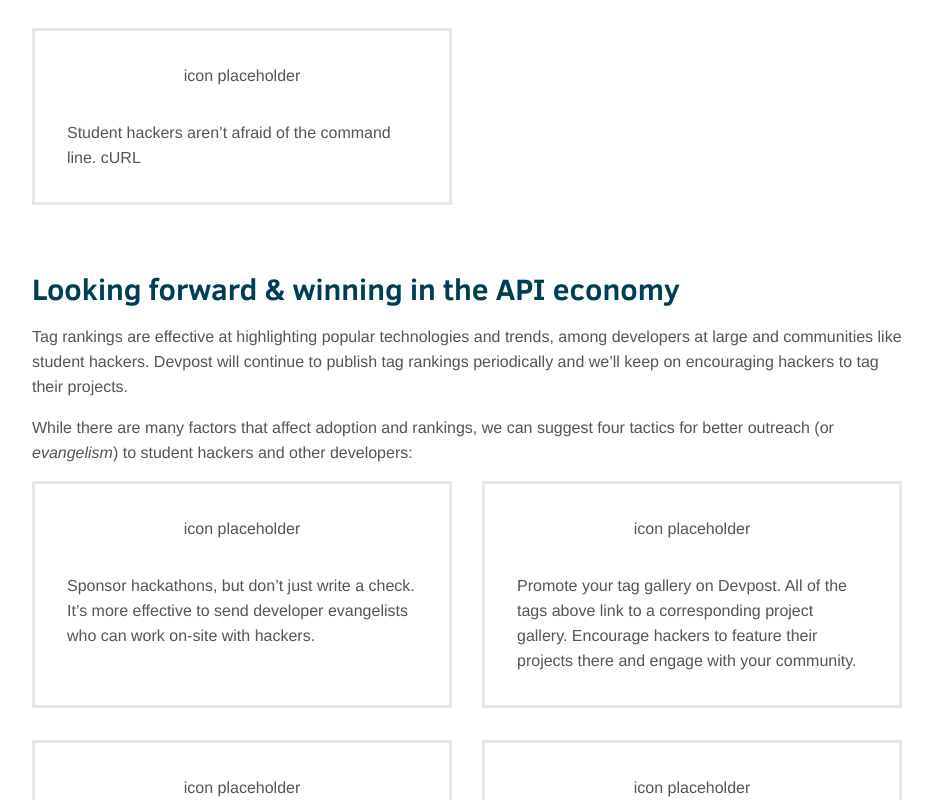
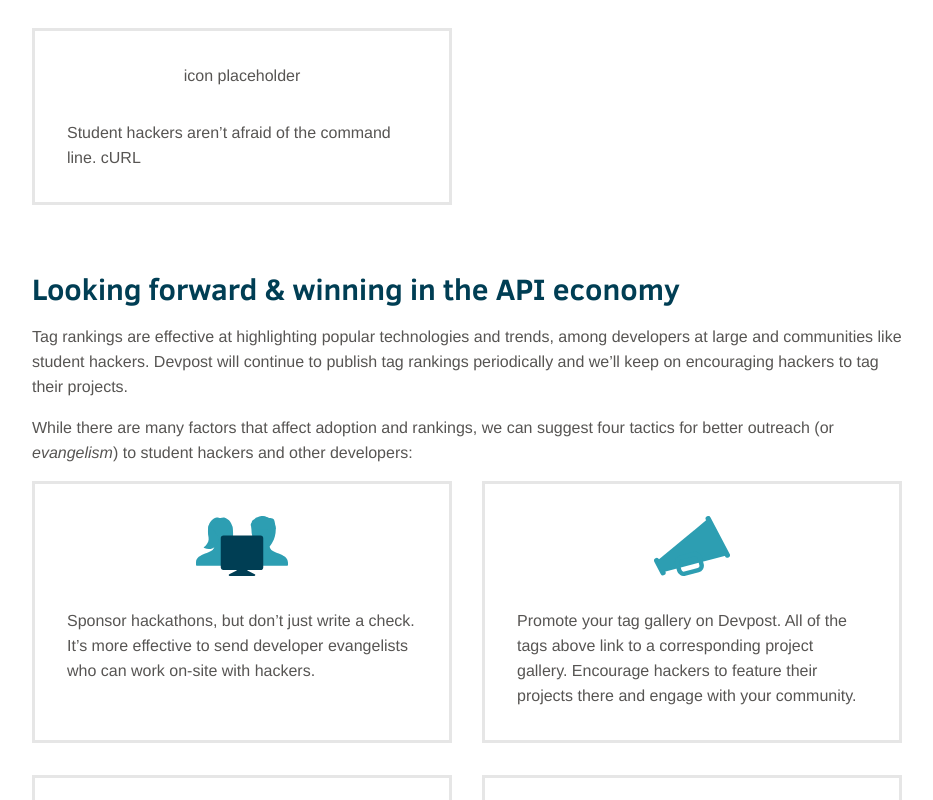
Before and after one commit to challengepost/studenthackers, a plain HTML site: page index.html in a window 1280 px wide. Shown: the part 6646-7446 px from the top of the page, without its empty margins (323-1256 px from the left). Drawn offline with Linux system fonts and the light colour scheme.

Commit message:
add some icons

```diff
--- a/css/styles.css
+++ b/css/styles.css
@@ -136,6 +136,10 @@ MAIN CONTENT
   text-align: center;
 }
 
+.insight-box p.icon img {
+  height: 60px;
+}
+
 
 /* ---------------------
 SIDE NAV
--- a/index.html
+++ b/index.html
@@ -1037,7 +1037,7 @@
           <div class="large-6 columns">
             <div class="insight-box" data-equalizer-watch>
               <p class="icon">icon placeholder</p>
-              <p>Although it’s the basis for many inside jokes within the student community, the rankings show that Node.js was extremely popular during the 2014-2015 academic year. (<em>But we still can’t endorse it as ‘the only real dev language’</em>)</p>
+              <p>Although it’s the basis for many inside jokes within the student community, the rankings show that Node.js was extremely popular during the 2014&ndash;2015 academic year. <em>(But we still can’t endorse it as &lsquo;the only real dev language&rsquo;</em>)</p>
             </div>
           </div>
           <div class="large-6 columns">
@@ -1139,14 +1139,14 @@
         <div class="row" data-equalizer>
           <div class="large-6 columns">
             <div class="insight-box" data-equalizer-watch>
-              <p class="icon">icon placeholder</p>
+              <p class="icon"><img src="/img/icon-collab.svg"></p>
               <p>Sponsor hackathons, but don’t just write a check. It’s more effective to send developer evangelists who can work on-site with hackers.</p>
             </div>
           </div>
 
           <div class="large-6 columns">
             <div class="insight-box" data-equalizer-watch>
-              <p class="icon">icon placeholder</p>
+              <p class="icon"><img src="/img/icon-promote.svg"></p>
               <p>Promote your tag gallery on Devpost. All of the tags above link to a corresponding project gallery. Encourage hackers to feature their projects there and engage with your community.</p>
             </div>
           </div>
@@ -1155,14 +1155,14 @@
         <div class="row" data-equalizer>
           <div class="large-6 columns">
             <div class="insight-box" data-equalizer-watch>
-              <p class="icon">icon placeholder</p>
+              <p class="icon"><img src="/img/icon-location.svg"></p>
               <p>Organize your own hackathon focused on your technology and post the event and submissions on Devpost. We’ll tell our entire community about it &amp; it’s free.</p>
             </div>
           </div>
 
           <div class="large-6 columns">
             <div class="insight-box" data-equalizer-watch>
-              <p class="icon">icon placeholder</p>
+              <p class="icon"><img src="/img/icon-globe.svg"></p>
               <p>Run a 3-4 month online hackathon open to developers around the world. The extended timeframe will lead to more diverse and more polished projects using your technology.</p>
             </div>
           </div>
```
Also changed, not shown: img/devpost-reversed2-rgb.svg (deleted), img/hacker-report-header1.jpg (deleted), img/icon-collab.svg (added), img/icon-globe.svg (added), img/icon-location.svg (added), img/icon-promote.svg (added).
